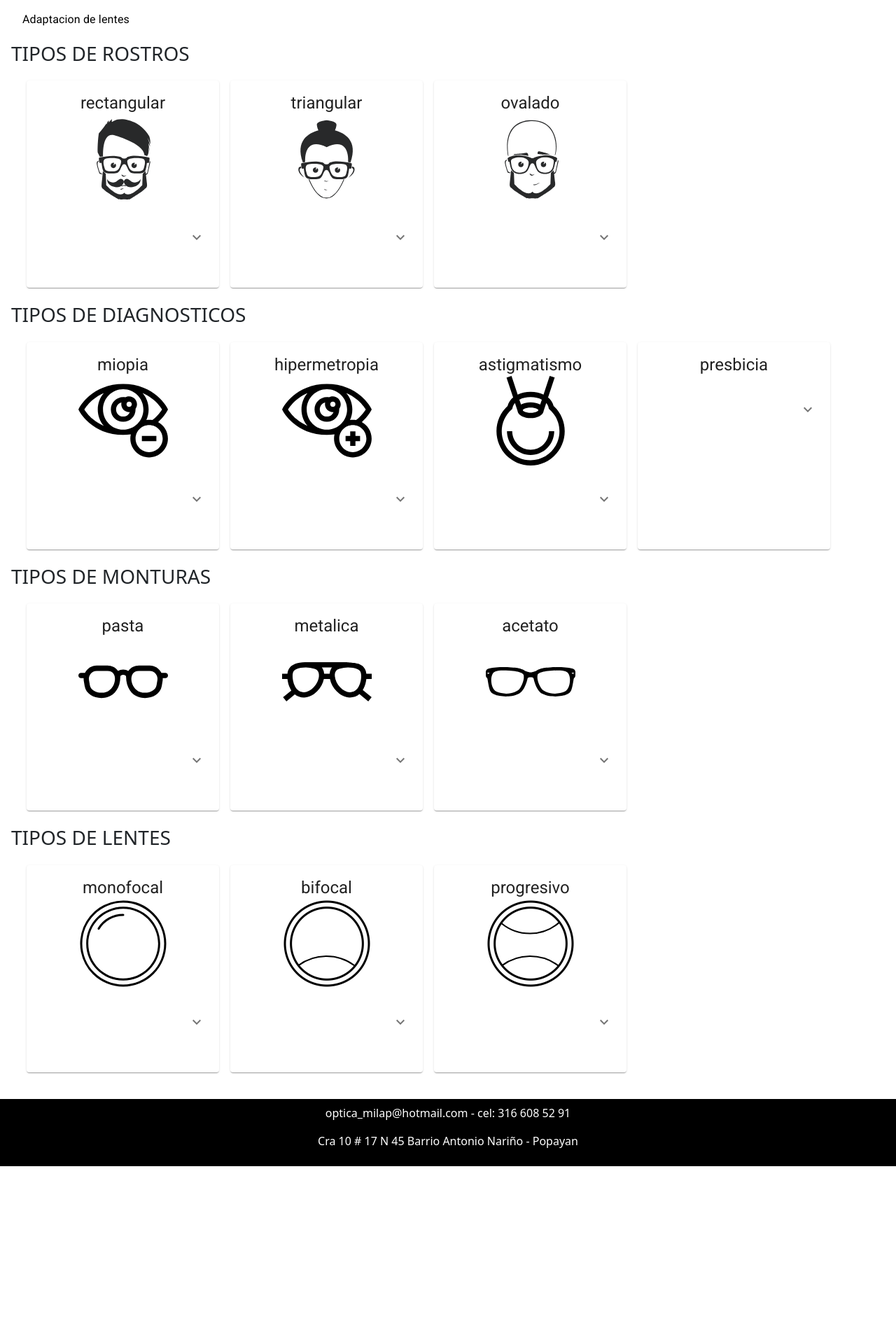
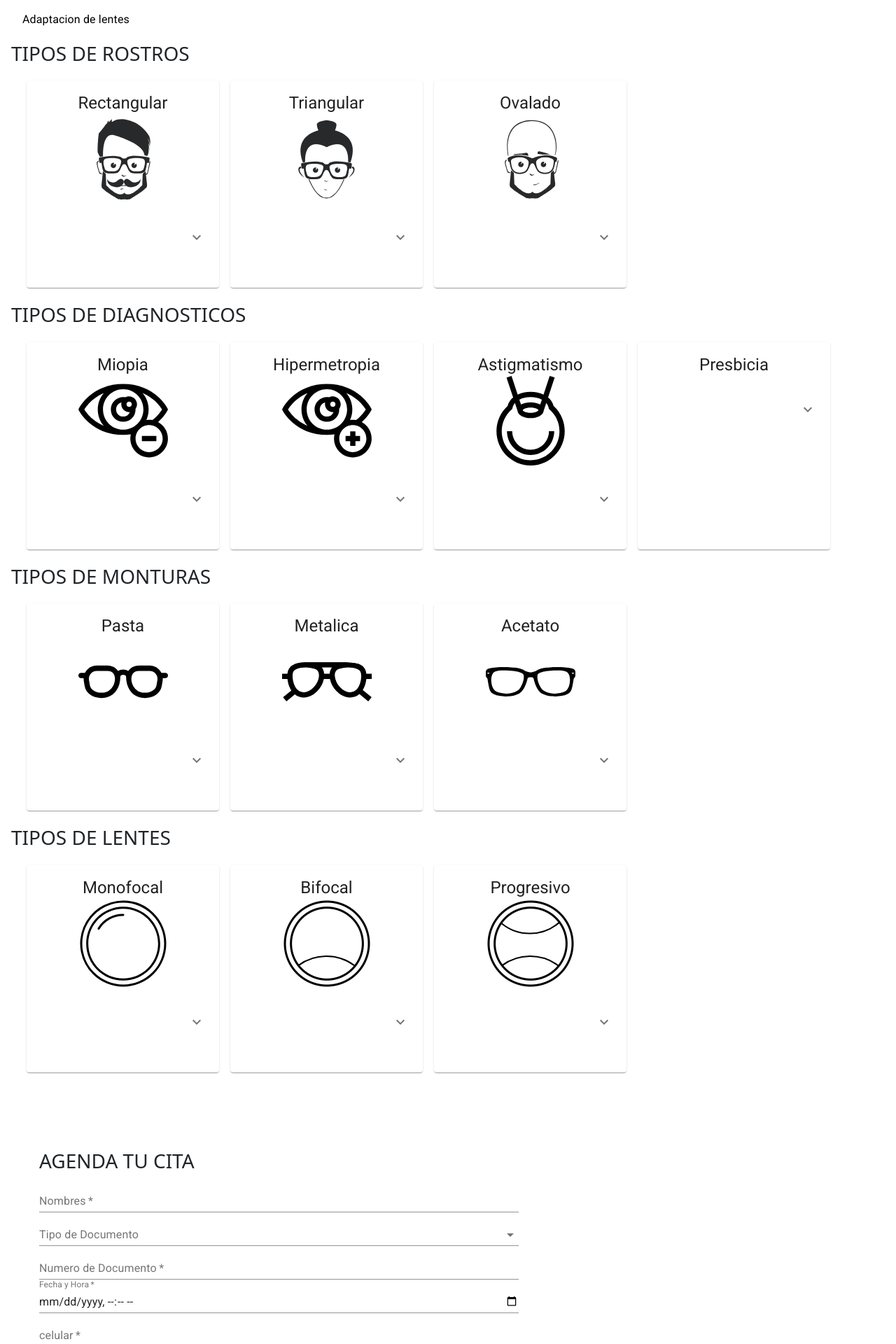
Before and after one commit to juspi1020/milapPage, a React (Create React App) app in the folder milap/: page / in a window 1280 px wide. Shown: the part 1320-3240 px from the top of the page at 70% size. Before the commit the page ends 2986 px from the top, so only its background shows below. Built offline with nearby package versions, Linux system fonts and the light colour scheme.

Commit message:
se termino la petición de citas por correo

```diff
--- a/milap/src/Components/DescriptionCard.js
+++ b/milap/src/Components/DescriptionCard.js
@@ -12,7 +12,7 @@ const DescriptionCard = (props) => {
         <div>
             {(() => {
                 switch (tipo) {
-                    case "rectangular":
+                    case "Rectangular":
                         return (
                             <CardContent style={style}>
                                 <Typography>
@@ -21,83 +21,83 @@ const DescriptionCard = (props) => {
                             </CardContent>
                         )
 
-                    case "triangular": return (
+                    case "Triangular": return (
                         <CardContent style={style}>
                             <Typography>
                                 Este rostro presenta una barbilla muy puntiaguda, la distancia entre los pómulos es más grande y la frente sobresaliente.
                         </Typography>
                         </CardContent>
                     )
-                    case "ovalado": return (
+                    case "Ovalado": return (
                         <CardContent style={style}>
                             <Typography>
                                 Su principal característica es estar más alto que ancho pero de manera proporcionada, por esta razón, se le conoce como el rostro de proporción perfecta o ideal.
                             </Typography>
                         </CardContent>
                     )
-                    case "miopia": return (
+                    case "Miopia": return (
                         <CardContent style={style}>
                             <Typography>
                                 El principal síntoma de la miopía es que el paciente ve claramente los objetos cercanos, pero percibe de forma borrosa y le cuesta enfocar los objetos que se encuentran a una cierta distancia.
                         </Typography>
                         </CardContent>
                     )
-                    case "hipermetropia": return (
+                    case "Hipermetropia": return (
                         <CardContent style={style}>
                             <Typography>
                                 La hipermetropía es un defecto ocular que provoca la falta de nitidez o visión borrosa de los objetos próximos como consecuencia de enfocar las imágenes por detrás de la retina y no directamente sobre ella.
                         </Typography>
                         </CardContent>
                     )
-                    case "astigmatismo": return (
+                    case "Astigmatismo": return (
                         <CardContent style={style}>
                             <Typography>
                                 Es una imperfección frecuente y generalmente tratable en la curvatura del ojo que provoca visión lejana y cercana borrosas.                        </Typography>
                         </CardContent>
                     )
-                    case "presbicia": return (
+                    case "Presbicia": return (
                         <CardContent style={style}>
                             <Typography>
                                 La presbicia es la pérdida gradual de la capacidad de los ojos para enfocar objetos cercanos. Es una parte natural y a veces molesta del envejecimiento. Por lo general, la presbicia empieza a notarse entre los 40 y 45 años y continúa empeorando hasta alrededor de los 65 años.
                         </Typography>
                         </CardContent>
                     )
-                    case "pasta": return (
+                    case "Pasta": return (
                         <CardContent style={style}>
                             <Typography>
                                 Material poco pesado, sumergible en agua
                         </Typography>
                         </CardContent>
                     )
-                    case "metalica": return (
+                    case "Metalica": return (
                         <CardContent style={style}>
                             <Typography>
                                 Set aside off of the heat to let rest for 10 minutes, and then serve.
                         </Typography>
                         </CardContent>
                     )
-                    case "acetato": return (
+                    case "Acetato": return (
                         <CardContent style={style}>
                             <Typography>
                                 Set aside off of the heat to let rest for 10 minutes, and then serve.
                         </Typography>
                         </CardContent>
                     )
-                    case "monofocal": return (
+                    case "Monofocal": return (
                         <CardContent style={style}>
                             <Typography>
                                 Este tipo de lente solo tiene un tipo de vision dependiendo de la formula del paciente
                         </Typography>
                         </CardContent>
                     )
-                    case "bifocal": return (
+                    case "Bifocal": return (
                         <CardContent style={style}>
                             <Typography>
                                 Este tipo de lente tiene vision lejana por la parte superior y cercana por la parte baja del lente
                         </Typography>
                         </CardContent>
                     )
-                    case "progresivo": return (
+                    case "Progresivo": return (
                         <CardContent style={style}>
                             <Typography>
                                 Este tipo de lente tiene vision lejana por la parte superior, vision media por la parte media del lente y cercana por la parte baja
--- a/milap/src/Components/blackComponent.js
+++ b/milap/src/Components/blackComponent.js
@@ -8,6 +8,7 @@ const useStyles = makeStyles((theme) => ({
         alignItems: 'center',
         flexDirection: 'column',
         backgroundColor: 'black',
+        flexWrap:'wrap',
         color: 'white',
         marginTop: '2em',
         padding: '0.5em',
@@ -19,8 +20,10 @@ export default function FullWidthGrid() {
 
     return (
         <div className={classes.root}>
-            <p>optica_milap@hotmail.com - cel: 316 608 52 91</p>
-            <p>Cra 10 # 17 N 45 Barrio Antonio Nariño - Popayan</p>
+            <p>optica_milap@hotmail.com </p>
+            <p>316 608 52 91 - 314 862 61 64</p>
+            <p>Cra 10 # 17 N 45 </p>
+            <p> Barrio Antonio Nariño - Popayan </p>
         </div>
     );
 }
--- a/milap/src/Components/images.js
+++ b/milap/src/Components/images.js
@@ -23,18 +23,18 @@ const Images  = (props) => {
         <div>
           {(() => {
                 switch (tipo) {
-                    case "ovalado": return <img id="o-images" src={circular} alt={tipo} style={style}/>;
-                    case "rectangular": return <img id="o-images" src={cuadrado} alt={tipo} style={style}/>;
-                    case "triangular": return <img id="o-images" src={triangular} alt={tipo} style={style} />;
-                    case "miopia": return <img id="o-images" src={miopia} alt={tipo} style={style} />;
-                    case "astigmatismo": return <img id="o-images" src={astigmatismo} alt={tipo} style={style} />;
-                    case "hipermetropia": return <img id="o-images" src={hipermetropia} alt={tipo} style={style} />;
-                    case "pasta": return <img id="o-images" src={pasta} alt={tipo} style={style} />;
-                    case "metalica": return <img id="o-images" src={metalica} alt={tipo} style={style} />;
-                    case "acetato": return <img id="o-images" src={acetato} alt={tipo} style={style} />;
-                    case "monofocal": return <img id="o-images" src={monofocal} alt={tipo} style={style} />;
-                    case "bifocal": return <img id="o-images" src={bifocal} alt={tipo} style={style} />;
-                    case "progresivo": return <img id="o-images" src={progresivo} alt={tipo} style={style} />;
+                    case "Ovalado": return <img id="o-images" src={circular} alt={tipo} style={style}/>;
+                    case "Rectangular": return <img id="o-images" src={cuadrado} alt={tipo} style={style}/>;
+                    case "Triangular": return <img id="o-images" src={triangular} alt={tipo} style={style} />;
+                    case "Miopia": return <img id="o-images" src={miopia} alt={tipo} style={style} />;
+                    case "Astigmatismo": return <img id="o-images" src={astigmatismo} alt={tipo} style={style} />;
+                    case "Hipermetropia": return <img id="o-images" src={hipermetropia} alt={tipo} style={style} />;
+                    case "Pasta": return <img id="o-images" src={pasta} alt={tipo} style={style} />;
+                    case "Metalica": return <img id="o-images" src={metalica} alt={tipo} style={style} />;
+                    case "Acetato": return <img id="o-images" src={acetato} alt={tipo} style={style} />;
+                    case "Monofocal": return <img id="o-images" src={monofocal} alt={tipo} style={style} />;
+                    case "Bifocal": return <img id="o-images" src={bifocal} alt={tipo} style={style} />;
+                    case "Progresivo": return <img id="o-images" src={progresivo} alt={tipo} style={style} />;
 
                     default: return <div/>;
                 }
--- a/milap/src/Pages/Date.js
+++ b/milap/src/Pages/Date.js
@@ -1,18 +1,83 @@
 import React, { useState } from 'react';
+import { makeStyles } from '@material-ui/core/styles';
 import emailjs from 'emailjs-com';
+import TextField from '@material-ui/core/TextField';
+import PrimarySearchAppBar from '../Components/Navigator.js';
+import { FormControl } from '@material-ui/core';
+import { InputLabel } from '@material-ui/core';
+import { Select } from '@material-ui/core';
+import { MenuItem } from '@material-ui/core';
+import Snackbar from '@material-ui/core/Snackbar';
+
+
+const useStyles = makeStyles((theme) => ({
+    root: {
+        '& > *': {
+            margin: theme.spacing(1),
+            width: '100%',
+            display: 'flex',
+            flexDirection: 'column',
+            [theme.breakpoints.up('sm')]: {
+                width: '60%',
+            }
+        },
+    },
+    formControl: {
+        margin: theme.spacing(0),
+        width: '100%',
+
+    },
+    textfield: {
+        padding: '5em 2em 0em 2em',
+        width: '100%',
+
+    },
+    button: {
+        position: 'absolute',
+        margin: '2em 0em 0em 0em',
+        maxWidth: '7em',
+    },
+
+}));
+
+
+
 
 const Date = () => {
-    const frmContact = { userEmail: '', concernCategory: '', emailTitle: '', emailDetails: '' };
+    const classes = useStyles();
+    const frmContact = { userName: '', document: '', number: '', phone: '', date: '' };
     const [contact, setContact] = useState(frmContact);
     const [showMessage, setShowMessage] = useState(false);
     const handleChange = e => {
         const { name, value } = e.target;
         setContact({ ...contact, [name]: value });
     };
+    const handleClose = () => {
+        setState({ ...state, open: false });
+    };
+
+    const validate = (newState) => () => {
+        if (validate) {
+            setState({message: 'Cita Agendada', ...newState });
+        }
+    };
+
+
+    const [state, setState] = React.useState({
+        open: false,
+        validate:false,
+        vertical: 'top',
+        horizontal: 'center',
+        message: 'Cita Agendada',
+    });
+
+    const { vertical, horizontal, open, message } = state;
+
     const handleSubmit = e => {
         e.preventDefault();
         emailjs.send('default_service', 'template_61mxqpm', contact, 'user_1y3e7SWa6ujxgkJcPkxkH')
             .then((response) => {
+                state.open='true';
                 console.log('SUCCESS!', response.status, response.text);
                 setContact(frmContact);
                 setShowMessage(true);
@@ -20,155 +85,95 @@ const Date = () => {
                 console.log('FAILED...', err);
             });
     }
+
+
     return (
-        <div className='container pt-2 text-center'>
-            <div className="alert alert-light" role="alert">
-                <a href="https://tupaginaonline.net/tutorial-para-enviar-correo-con-react-js-hooks-y-emailjs">Tutorial para enviar correo con React.js (Hooks) y emailJS</a>
-            </div>
-
-            {showMessage ? <div className="alert alert-success col-md-5 mx-auto" role="alert">Email Send Success!!</div> : ``}
+        <div className={classes.root}>
+            <PrimarySearchAppBar />
 
             <form onSubmit={handleSubmit}>
-                <div className="pt-3"><h3 className="font-weight-bold"> Contact Us !! </h3></div>
-                <div className="pt-3 col-md-5 mx-auto">
-                    <div className="form-group text-left"> <b>Your Email</b> <br />
-                        <input required type="text" value={contact.userEmail} name="userEmail" onChange={handleChange} className="form-control" placeholder="Your email" />
+                <div className={classes.textfield}>
+                    <h3> AGENDA TU CITA </h3>
+                    <TextField
+                        id="standard-basic"
+                        label="Nombres"
+                        required
+                        type="text"
+                        value={contact.userName}
+                        name="userName"
+                        onChange={handleChange}
+                        className="form-control" />
+
+                    <FormControl className={classes.formControl}>
+                        <InputLabel id="demo-simple-select-label">Tipo de Documento</InputLabel>
+                        <Select
+                            required
+                            labelId="demo-simple-select-label"
+                            id="document"
+                            name="document"
+                            value={contact.document}
+                            onChange={handleChange}
+                        >
+                            <MenuItem value={'RC'}>Registro Civil</MenuItem>
+                            <MenuItem value={'TI'}>Tarjeta de Identidad</MenuItem>
+                            <MenuItem value={'CC'}>Cedula de Ciudadania</MenuItem>
+                            <MenuItem value={'CE'}>Cedula de Extangeria</MenuItem>
+                            <MenuItem value={'Otro'}>Otro</MenuItem>
+                        </Select>
+                    </FormControl>
+
+                    <TextField
+                        id="standard-basic"
+                        label="Numero de Documento"
+                        required
+                        type="number"
+                        value={contact.number}
+                        name="number"
+                        onChange={handleChange}
+                        className="form-control" />
+
+                    <TextField
+                        id="date"
+                        required
+                        label="Fecha y Hora"
+                        value={contact.date}
+                        name={'date'}
+                        type="datetime-local"
+                        className="form-control"
+                        onChange={handleChange}
+                        InputLabelProps={{
+                            shrink: true
+                        }}
+                    />
+
+                    <TextField
+                        id="standard-basic"
+                        label="celular"
+                        required type="number"
+                        value={contact.phone}
+                        name="phone"
+                        onChange={handleChange}
+                        className="form-control" />
+
+                    <div className="pt-3" >
+                        <button className="btn btn-dark" onClick={validate({ vertical: 'bottom', horizontal: 'left'})}>AGENDAR</button>
                     </div>
-                </div>
-                <div className="pt-3 col-md-5 mx-auto">
-                    <div className="form-group text-left"> <b>Concern Category</b> <br />
-                        <select required className="form-control" value={contact.concernCategory} onChange={handleChange} name="concernCategory">
-                            <option value='' >Select</option>
-                            <option value="info" >Info</option>
-                            <option value="buy">Buy</option>
-                            <option value="play tennis">Play tennis</option>
-                            <option value="other">Other</option>
-                        </select>
-                    </div>
-                </div>
-                <div className="pt-3 col-md-5 mx-auto">
-                    <div className="form-group text-left"> <b>Title</b> <br />
-                        <input value={contact.emailTitle} required type="text" name="emailTitle" onChange={handleChange} className="form-control" placeholder="Your email" />
-                    </div>
-                </div>
-                <div className="pt-3 col-md-5 mx-auto">
-                    <div className="form-group text-left"> <b>Describe your concerns</b> <br />
-                        <textarea required name="emailDetails" onChange={handleChange} className="form-control" placeholder="Describe your concerns" value={contact.emailDetails}></textarea>
-                    </div>
-                </div>
-                <div className="pt-3 col-md-5 mx-auto text-left">
-                    <button className="btn btn-primary">Submit</button>
+                    <Snackbar
+
+                        anchorOrigin={{ vertical, horizontal }}
+                        open={open}
+                        onClose={handleClose}
+                        message={message}
+                        key={vertical + horizontal}
+                    />
                 </div>
             </form>
-            <div className="pt-5 font-weight-bold">tupaginaonline.net</div>
         </div>
     );
 }
 export default Date;
 
 
-// import React from 'react';
-// import PrimarySearchAppBar from '../Components/Navigator.js';
-// import { makeStyles } from '@material-ui/core/styles';
-// import Button from '@material-ui/core/Button';
-// import TextField from '@material-ui/core/TextField';
-// import FormControl from '@material-ui/core/FormControl';
-// import InputLabel from '@material-ui/core/InputLabel';
-// import Select from '@material-ui/core/Select';
-// import { useFormik } from 'formik';
-// import MenuItem from '@material-ui/core/MenuItem';
-// import Snackbar from '@material-ui/core/Snackbar';
-
-
-
-// // User ID
-// // user_1y3e7SWa6ujxgkJcPkxkH
-// // Access Token
-// // c24d3261e1811ba760d9bc0414b0d530
-// const useStyles = makeStyles((theme) => ({
-
-//     root: {
-//         '& > *': {
-//             margin: theme.spacing(1),
-//             width: '100%',
-//             display: 'flex',
-//             flexDirection: 'column',
-//             ['@media (min-width:960px)']: {
-//                 width: '40%',
-//             }
-//         },
-//     },
-//     formControl: {
-//         margin: theme.spacing(1),
-//         width: '100%',
-//         ['@media (min-width:960px)']: {
-//             width: '40%',
-//         }
-//     },
-//     textfield: {
-//         padding: '5em 2em 0em 2em',
-//         width: '100%',
-//         ['@media (min-width:960px)']: {
-//             width: '100%',
-//         }
-//     },
-//     button: {
-//         position: 'absolute',
-//         margin: '2em 0em 0em 0em',
-//         maxWidth: '7em',
-//     },
-
-// }));
-
-// export default function Us() {
-//     const classes = useStyles();
-//     const formik = useFormik({
-//         initialValues: {
-//             firstName: '',
-//             lastName: '',
-//             doc: '',
-//             document: '',
-//             phone: '',
-//             date: '',
-//         },
-//         onSubmit: values => {
-//             //alert(JSON.stringify(values, null, 2));
-//         },
-
-//     });
-//     const [state, setState] = React.useState({
-//         open: false,
-//         errordoc: '',
-//         errorphone: '',
-//         vertical: 'top',
-//         horizontal: 'center',
-//         message: 'Cita Agendada',
-//     });
-
-//     const { vertical, horizontal, open, message, errordoc, errorphone } = state;
-
-//     const validate = (newState) => () => {
-//         if (!formik.values.firstName
-//             || !formik.values.lastName
-//             || !formik.values.doc
-//             || !formik.values.document
-//             || !formik.values.phone
-//             || !formik.values.date) {
-//             setState({ open: true, message: 'Faltan campos por llenar', ...newState });
-//         } else if (!/^[0-9]{4,12}$/i.test(formik.values.document)) {
-//             setState({ open: true, message: 'Este campo solo acepta números', errordoc: true, ...newState });
-//         } else {
-//             if (!/^[0-9]{7,11}$/i.test(formik.values.phone)) {
-//                 setState({ open: true, message: 'Este campo solo acepta números', errorphone: true, ...newState });
-//             } else {
-//                 setState({ open: true, message: 'Cita Agendada', ...newState });
-//             }
-//         }
-//     };
-
-//     const handleClose = () => {
-//         setState({ ...state, open: false });
-//     };
 
 
 //     return (
@@ -242,14 +247,8 @@ export default Date;
 //                             shrink: true
 //                         }}
 //                     />
-//                     <Button type="submit" variant="outlined" className={classes.button} onClick={validate({ vertical: 'bottom', horizontal: 'left' })} > AGENDAR </Button>
-//                     <Snackbar
-//                         anchorOrigin={{ vertical, horizontal }}
-//                         open={open}
-//                         onClose={handleClose}
-//                         message={message}
-//                         key={vertical + horizontal}
-//                     />
+//                     <Button type="submit" variant="outlined" className={classes.button}  > AGENDAR </Button>
+//
 //                 </form>
 //             </div>
 //         </div>
--- a/milap/src/Pages/Home.js
+++ b/milap/src/Pages/Home.js
@@ -5,8 +5,7 @@ import NestedList from '../Components/NestedList.js';
 import SingleLineGridList from '../Components/SingleLineGridList.js';
 import FullWidthGrid from '../Components/blackComponent.js';
 import { makeStyles } from '@material-ui/core/styles';
-
-
+import Date from './Date.js';
 const useStyles = makeStyles((theme) => ({
     oText: {
         color: 'black',
@@ -31,10 +30,10 @@ const useStyles = makeStyles((theme) => ({
 export default function Home() {
     const classes = useStyles();
     const sections = [
-        { nombre: "ROSTROS", tipo: ["rectangular", "triangular", "ovalado"] },
-        { nombre: "DIAGNOSTICOS", tipo: ["miopia",  "hipermetropia", "astigmatismo","presbicia"] },
-        { nombre: "MONTURAS", tipo: ["pasta", "metalica", "acetato"] },
-        { nombre: "LENTES", tipo: ["monofocal", "bifocal", "progresivo"] },
+        { nombre: "ROSTROS", tipo: ["Rectangular", "Triangular", "Ovalado"] },
+        { nombre: "DIAGNOSTICOS", tipo: ["Miopia",  "Hipermetropia", "Astigmatismo","Presbicia"] },
+        { nombre: "MONTURAS", tipo: ["Pasta", "Metalica", "Acetato"] },
+        { nombre: "LENTES", tipo: ["Monofocal", "Bifocal", "Progresivo"] },
     ];
 
     return (
@@ -45,7 +44,9 @@ export default function Home() {
                 <p className={classes.oText}>TUS OJOS, NUESTRO TESORO </p>
                 <NestedList />
                 <SingleLineGridList sections={sections} />
+                <Date/>
             </div>
+
             <FullWidthGrid className={classes.footer} />
 
         </div>
```
